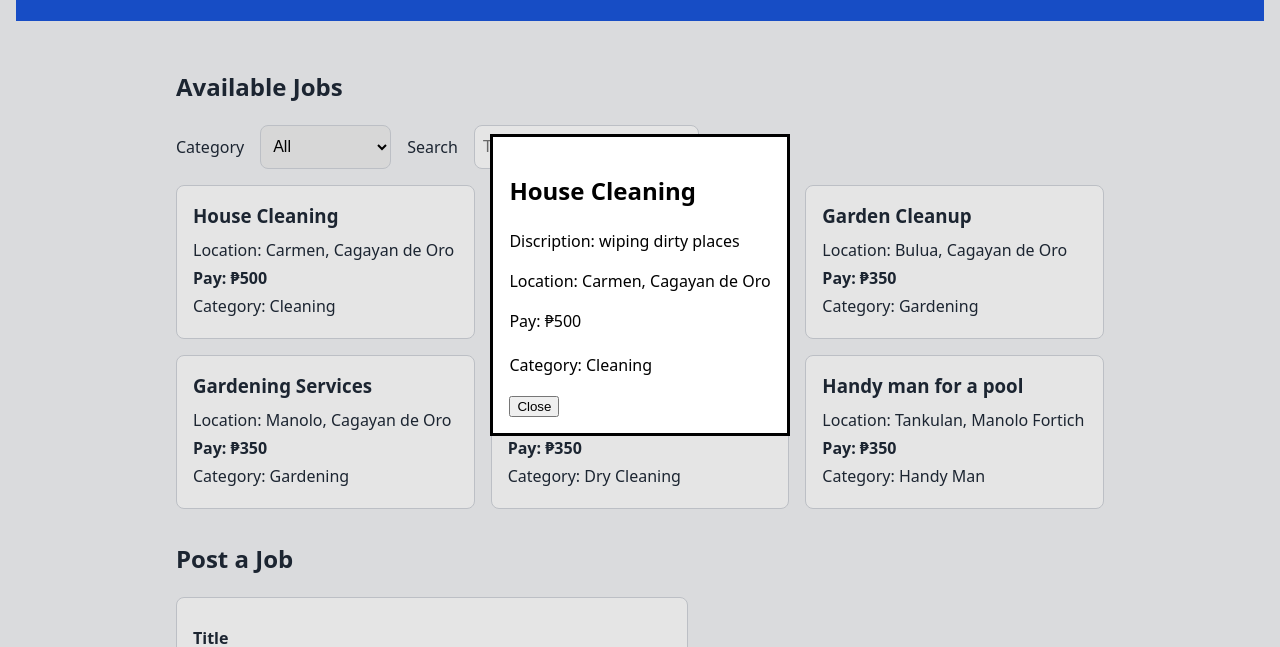
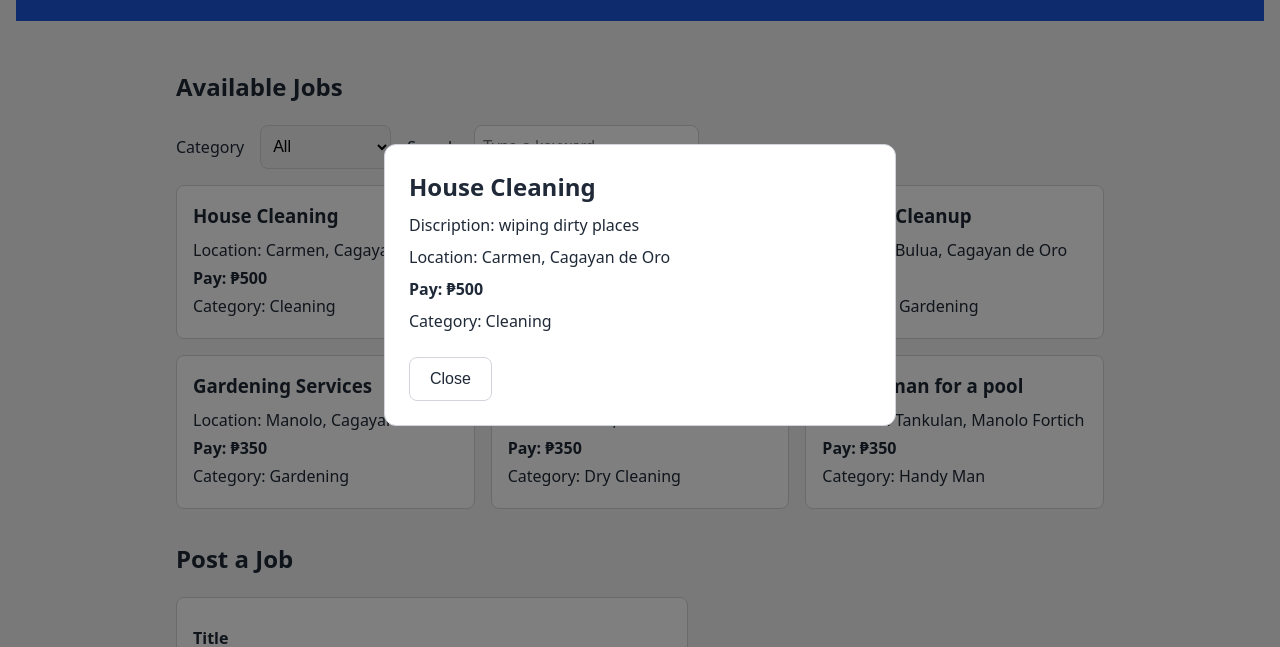
Before and after one commit to 20250396-ops/final-project-Sedeno-Zapico, a plain HTML site: page app.html in a window 1280 px wide. Both pictures are taken after a click on the button 325 px from the left and 376 px from the top of the page. Shown: the part 115-762 px from the top of the page. Drawn offline with Linux system fonts and the light colour scheme.

Commit message:
Added Css for design pahse

```diff
--- a/styles.css
+++ b/styles.css
@@ -263,3 +263,95 @@ button:focus-visible {
   outline: 3px solid var(--brand);
   outline-offset: 2px;
 }
+
+:root {
+  --danger: #b91c1c;
+}
+
+dialog {
+  width: min(32rem, 92vw);
+  max-height: 90vh;
+  overflow-y: auto;
+  padding: 1.5rem;
+  color: var(--text);
+  background: var(--surface);
+  border: 1px solid var(--border);
+  border-radius: 0.75rem;
+}
+
+dialog::backdrop {
+  background: rgba(0, 0, 0, 0.5);
+}
+
+dialog h2 {
+  margin: 0 0 0.5rem;
+}
+
+dialog p {
+  margin: 0.5rem 0;
+}
+
+#popup-pay {
+  font-weight: 700;
+}
+
+#popup-close,
+#popup-takedown {
+  min-height: 2.75rem;
+  margin-top: 1rem;
+  margin-right: 0.5rem;
+  padding: 0.5rem 1.25rem;
+  font-size: 1rem;
+  border-radius: 0.5rem;
+  cursor: pointer;
+}
+
+#popup-close {
+  color: var(--text);
+  background: var(--surface);
+  border: 1px solid var(--border);
+}
+
+#popup-takedown {
+  color: #ffffff;
+  background: var(--danger);
+  border: 1px solid var(--danger);
+}
+
+.seeker-list {
+  display: grid;
+  grid-template-columns: repeat(auto-fill, minmax(18rem, 1fr));
+  gap: 1rem;
+}
+
+.seeker-card {
+  margin-bottom: 0;
+  background: var(--surface);
+}
+
+.seeker-info {
+  min-width: 0;
+}
+
+.rate-row {
+  display: flex;
+  flex-wrap: wrap;
+  align-items: center;
+}
+
+#rating-message {
+  min-height: 1.5rem;
+  font-weight: 600;
+}
+
+.job-card,
+.seeker-card {
+  transition: border-color 0.2s;
+}
+
+@media (prefers-reduced-motion: reduce) {
+  .job-card,
+  .seeker-card {
+    transition: none;
+  }
+}
```
